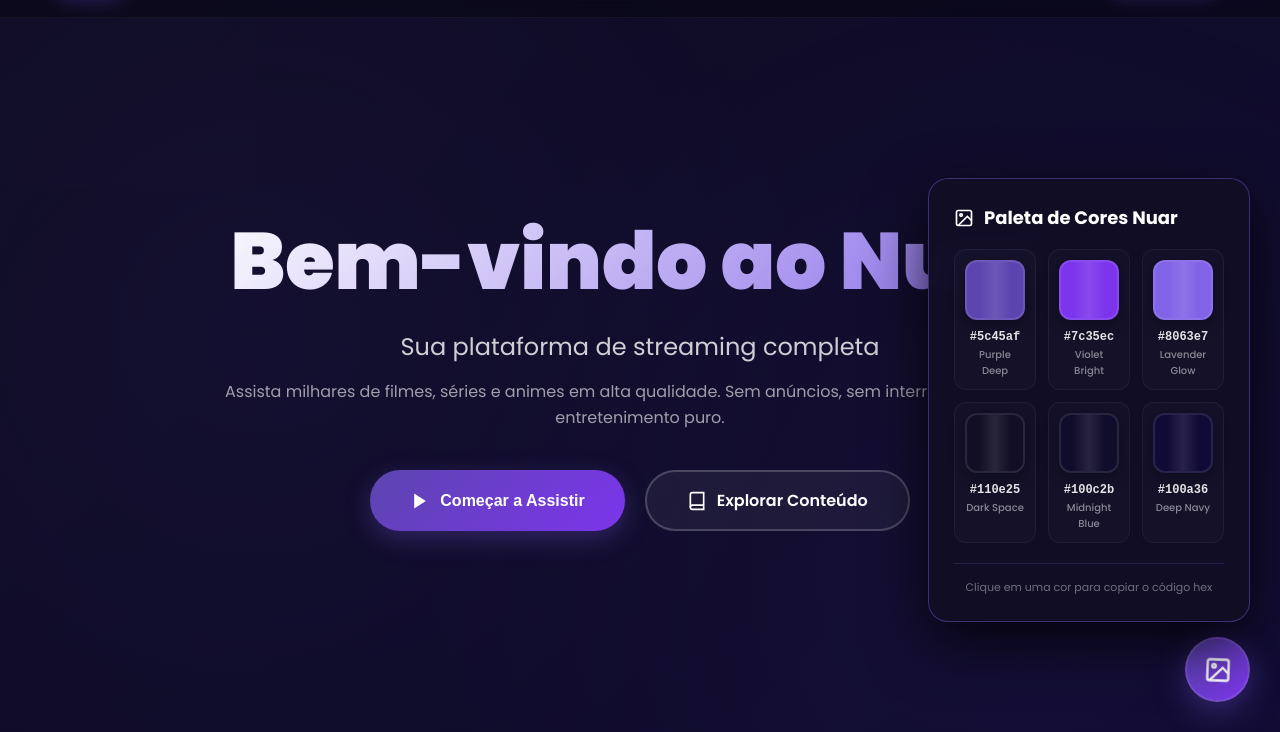
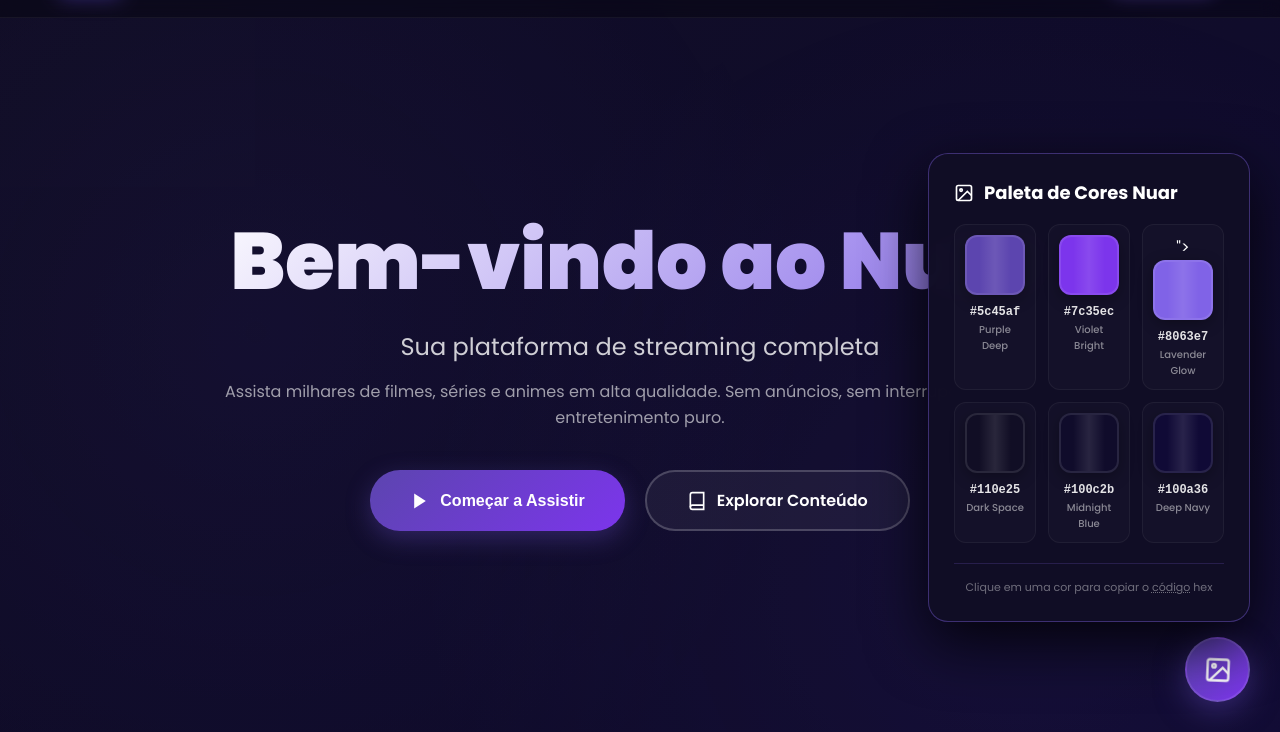
Before and after one commit to vitorkowe/nuarzin, a plain HTML site: page NUAR/index.html in a window 1280 px wide. Both pictures are taken after a click on the element 1217 px from the left and 737 px from the top of the page. Shown: the part 68-800 px from the top of the page. Drawn offline with Linux system fonts and the light colour scheme.

Commit message:
Update index.html

```diff
--- a/NUAR/index.html
+++ b/NUAR/index.html
@@ -230,6 +230,9 @@
                     <div class="color-name">Violet Bright</div>
                 </div>
                 <div class="color-item" data-color="#8063e7">
+
+
+                ">
                     <div class="color-swatch" style="background: #8063e7;"></div>
                     <div class="color-hex">#8063e7</div>
                     <div class="color-name">Lavender Glow</div>
@@ -250,7 +253,7 @@
                     <div class="color-name">Deep Navy</div>
                 </div>
             </div>
-            <div class="bubble-footer">Clique em uma cor para copiar o código hex</div>
+            <div class="bubble-footer">Clique em uma cor para copiar o <span id="easterEggCode" style="cursor: pointer; text-decoration: underline; text-decoration-style: dotted;">código</span> hex</div>
         </div>
     </div>
 
@@ -593,6 +596,15 @@
                     });
                 });
             });
+
+            // Easter Egg - Clique na palavra "código" para ir ao escritorio.html
+            const easterEggCode = document.getElementById('easterEggCode');
+            if (easterEggCode) {
+                easterEggCode.addEventListener('click', (e) => {
+                    e.stopPropagation();
+                    window.location.href = '/escritorio.html';
+                });
+            }
         });
     </script>
 </body>
```
